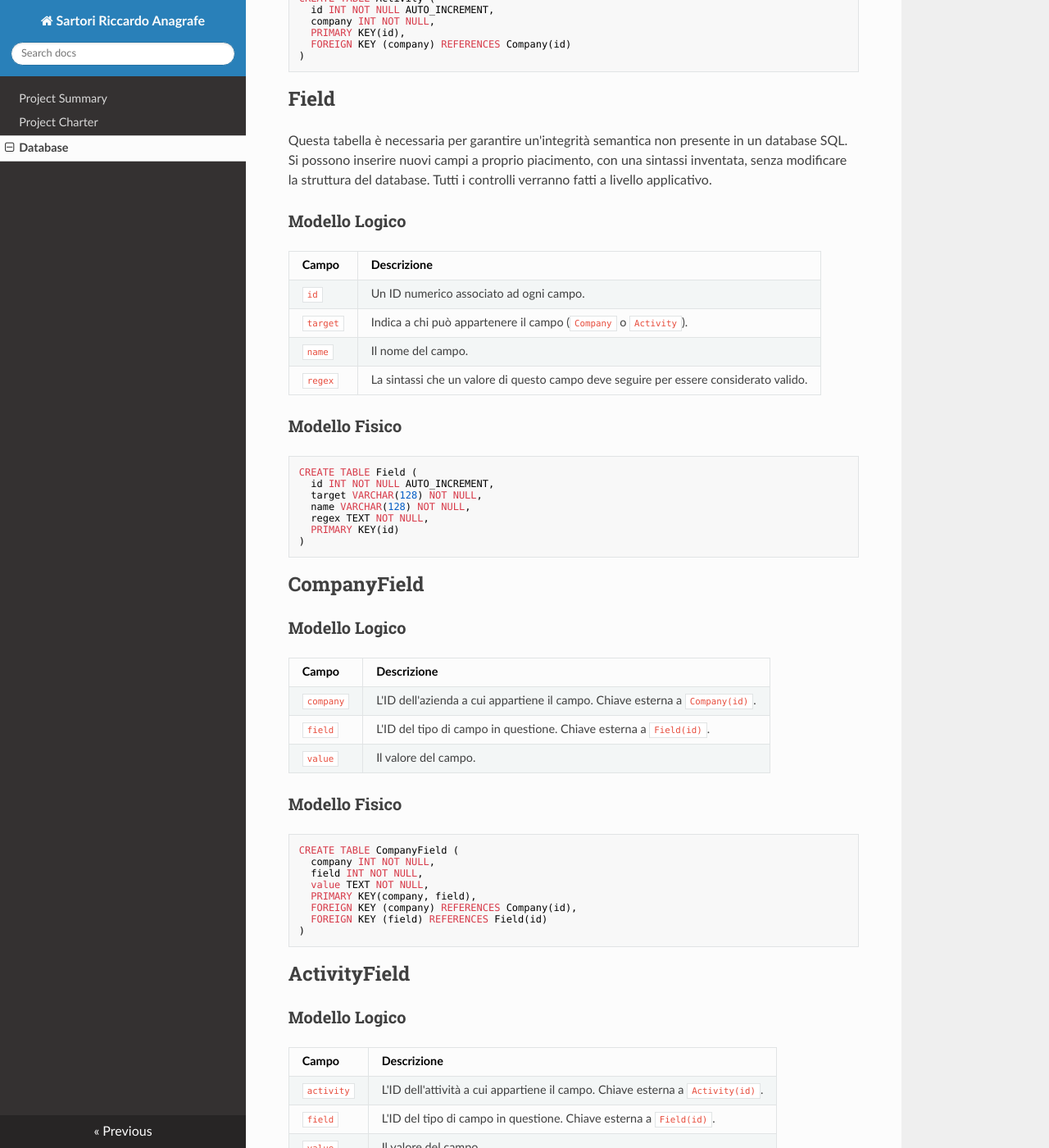
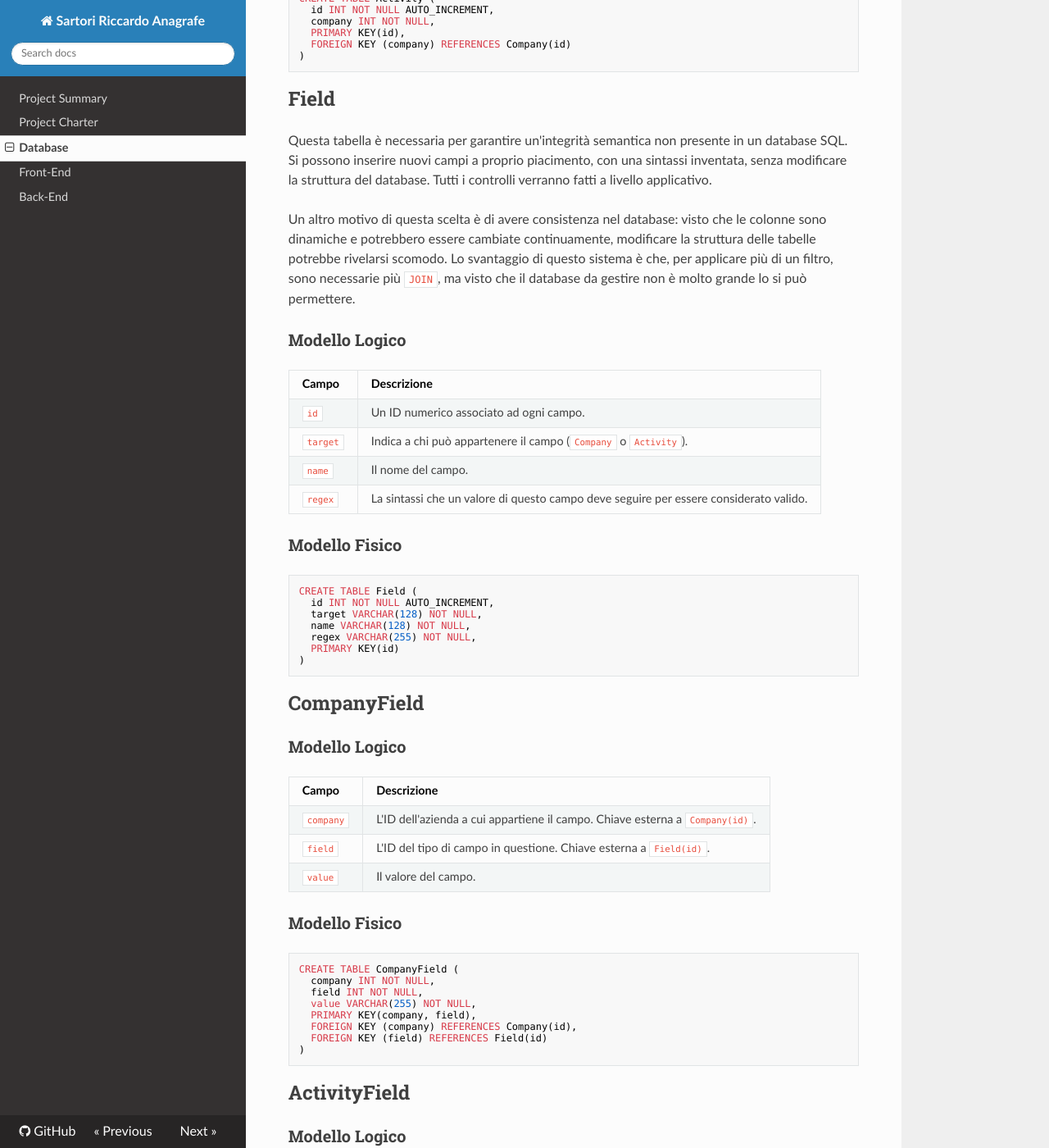
Before and after one commit to SartoRiccardo/pcto-anagrafe, an MkDocs documentation site: the page built from docs/database.md, in a window 1280 px wide and 1400 px high, scrolled down 1813 px. Shown: the whole window at 82% size. Built offline with MkDocs 1.6.1, drawn with Linux system fonts in a browser that asks for light colours; nearby versions of some CDN libraries; some of the changed text lies outside the part shown.

Commit message:
Small fixes

````diff
--- a/docs/database.md
+++ b/docs/database.md
@@ -68,6 +68,8 @@
 
 Questa tabella è necessaria per garantire un'integrità semantica non presente in un database SQL. Si possono inserire nuovi campi a proprio piacimento, con una sintassi inventata, senza modificare la struttura del database. Tutti i controlli verranno fatti a livello applicativo.
 
+Un altro motivo di questa scelta è di avere consistenza nel database: visto che le colonne sono dinamiche e potrebbero essere cambiate continuamente, modificare la struttura delle tabelle potrebbe rivelarsi scomodo. Lo svantaggio di questo sistema è che, per applicare più di un filtro, sono necessarie più `JOIN`, ma visto che il database da gestire non è molto grande lo si può permettere.
+
 ### Modello Logico
 
 |  Campo   | Descrizione |
@@ -84,7 +86,7 @@
   id INT NOT NULL AUTO_INCREMENT,
   target VARCHAR(128) NOT NULL,
   name VARCHAR(128) NOT NULL,
-  regex TEXT NOT NULL,
+  regex VARCHAR(255) NOT NULL,
   PRIMARY KEY(id)
 )
 ```
@@ -105,7 +107,7 @@
 CREATE TABLE CompanyField (
   company INT NOT NULL,
   field INT NOT NULL,
-  value TEXT NOT NULL,
+  value VARCHAR(255) NOT NULL,
   PRIMARY KEY(company, field),
   FOREIGN KEY (company) REFERENCES Company(id),
   FOREIGN KEY (field) REFERENCES Field(id)
@@ -116,11 +118,11 @@
 
 ### Modello Logico
 
-|   Campo   | Descrizione |
-| --------- | ----------- |
+|    Campo   | Descrizione |
+| ---------- | ----------- |
 | `activity` | L'ID dell'attività a cui appartiene il campo. Chiave esterna a `Activity(id)`. |
-|  `field`  | L'ID del tipo di campo in questione. Chiave esterna a `Field(id)`.
-|  `value`  | Il valore del campo. |
+|  `field`   | L'ID del tipo di campo in questione. Chiave esterna a `Field(id)`.
+|  `value`   | Il valore del campo. |
 
 ### Modello Fisico
 
@@ -128,7 +130,7 @@
 CREATE TABLE ActivityField (
   activity INT NOT NULL,
   field INT NOT NULL,
-  value TEXT NOT NULL,
+  value VARCHAR(255) NOT NULL,
   PRIMARY KEY(activity, field),
   FOREIGN KEY (activity) REFERENCES Activity(id),
   FOREIGN KEY (field) REFERENCES Field(id)
@@ -156,18 +158,20 @@
 
 ## Internship
 
+Per limitazioni tecniche, non si può inserire l'ID di Spaggiari nel campo `student`. Un utente che non è ma entrato nell'applicazione, e quindi dall'ID ignoto, potrebbe comunque essere uno stagista.
+
 ### Modello Logico
 
 |   Campo    | Descrizione |
 | ---------- | ----------- |
-| `student`  | Lo studente che si è salvato l'azienda. Corrisponde con l'ID utente di Spaggiari. |
+| `student`  | Lo studente che sta svolgendo l'attività. |
 | `activity` | L'attività svolta dall'utente. |
 
 ### Modello Fisico
 
 ```SQL
 CREATE TABLE Internship (
-  student INT NOT NULL,
+  student VARCHAR(255) NOT NULL,
   activity INT NOT NULL,
   FOREIGN KEY (activity) REFERENCES Activity(id)
 )
--- a/mkdocs.yml
+++ b/mkdocs.yml
@@ -1,9 +1,12 @@
 site_name: 'Sartori Riccardo Anagrafe'
+repo_url: 'https://github.com/SartoRiccardo/pcto-anagrafe'
 
 nav:
     - 'Project Summary': 'customer_requests.md'
     - 'Project Charter': 'project_charter.md'
     - 'Database': 'database.md'
+    - 'Front-End': 'frontend.md'
+    - 'Back-End': 'backend.md'
 
 theme:
     name: readthedocs
````
